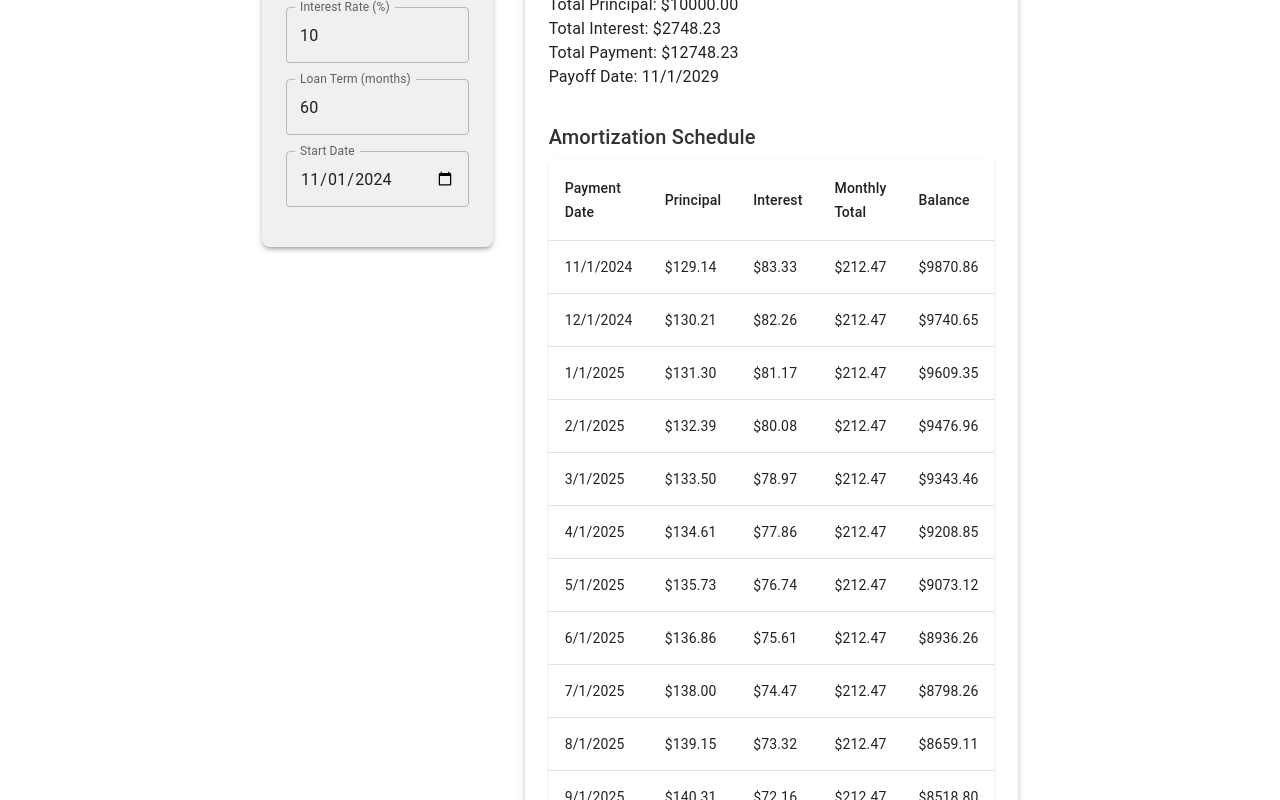
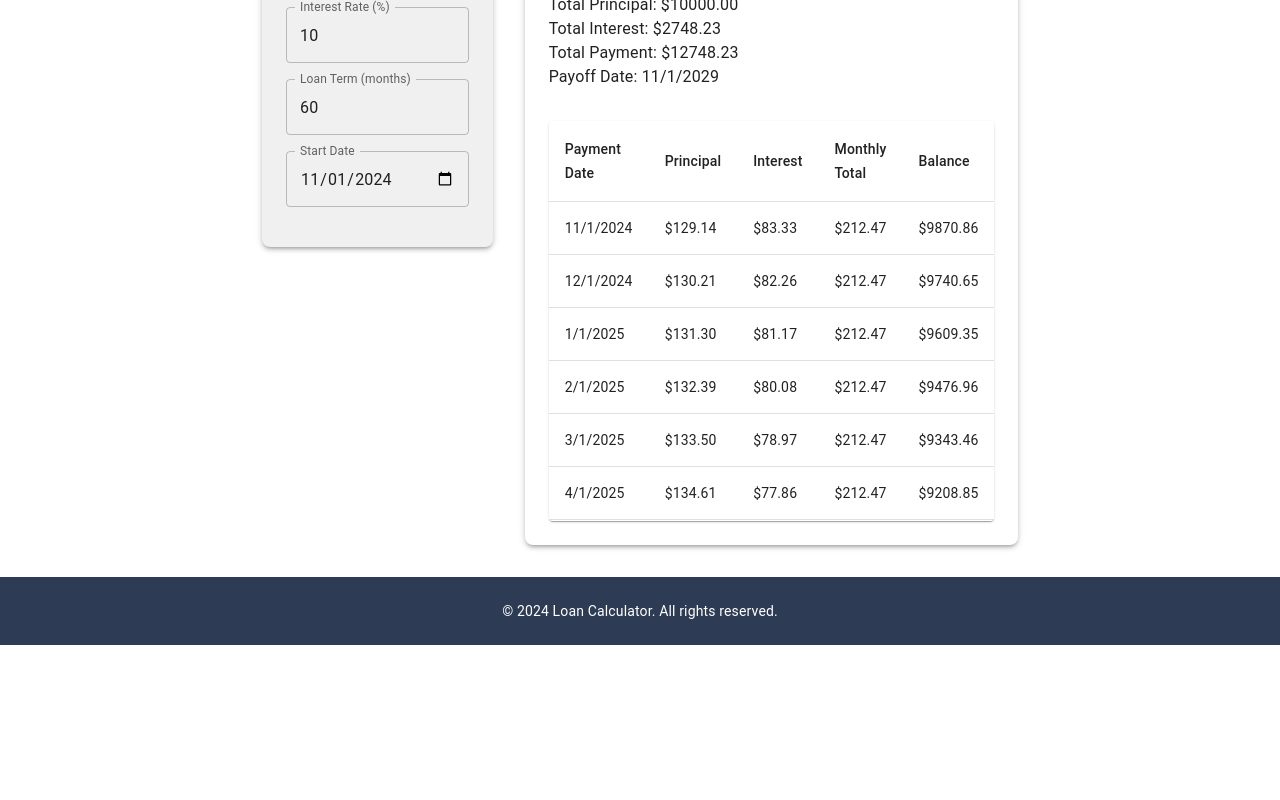
Before and after one commit to saurabh-1907/Aharnish_Infotech_assessment, a Next.js app: page / in a window 1280 px wide. Shown: the part 320-1120 px from the top of the page. After the commit the page ends 965 px from the top, so only its background shows below. Built offline with nearby package versions, Linux system fonts and the light colour scheme.

Commit message:
added scroll to schedule table

```diff
--- /dev/null
+++ b/src/components/AmortizationTable.tsx
@@ -0,0 +1,57 @@
+import React from 'react';
+import {
+  Table,
+  TableBody,
+  TableCell,
+  TableContainer,
+  TableHead,
+  TableRow,
+  Paper,
+  Box
+} from '@mui/material';
+import { AmortizationRow } from '../types/loan';
+
+interface Props {
+  schedule: AmortizationRow[];
+}
+
+const AmortizationTable: React.FC<Props> = ({ schedule }) => {
+  return (
+    <Box sx={{ mt: 4 }}>
+      <TableContainer
+        component={Paper}
+        sx={{
+          maxHeight: 400,
+          '& .MuiTableContainer-root': {
+            overflow: 'auto'
+          }
+        }}
+      >
+        <Table stickyHeader>
+          <TableHead>
+            <TableRow>
+              <TableCell>Payment Date</TableCell>
+              <TableCell>Principal</TableCell>
+              <TableCell>Interest</TableCell>
+              <TableCell>Monthly Total</TableCell>
+              <TableCell>Balance</TableCell>
+            </TableRow>
+          </TableHead>
+          <TableBody>
+            {schedule.map((row, index) => (
+              <TableRow key={index}>
+                <TableCell>{row.paymentDate}</TableCell>
+                <TableCell>${row.principal.toFixed(2)}</TableCell>
+                <TableCell>${row.interest.toFixed(2)}</TableCell>
+                <TableCell>${row.monthlyTotal.toFixed(2)}</TableCell>
+                <TableCell>${row.balance.toFixed(2)}</TableCell>
+              </TableRow>
+            ))}
+          </TableBody>
+        </Table>
+      </TableContainer>
+    </Box>
+  );
+};
+
+export default AmortizationTable;
--- a/src/components/LoanCalculatorForm.tsx
+++ b/src/components/LoanCalculatorForm.tsx
@@ -1,25 +1,10 @@
 // src/components/LoanCalculatorForm.tsx
-
-'use client';
-
 import React, { useState, useEffect } from 'react';
-import { TextField, Typography, Container, Box, Grid, Table, TableBody, TableCell, TableContainer, TableHead, TableRow, Paper } from '@mui/material';
+import { Typography, Container, Box, Grid } from '@mui/material';
 import { calculateMonthlyPayment, calculateLoanSummary, calculateAmortizationSchedule } from '../utils/calculations';
-
-interface LoanSummary {
-  totalPrincipal: number;
-  totalInterest: number;
-  totalPayment: number;
-  payoffDate: string;
-}
-
-export interface AmortizationRow {
-  paymentDate: string;
-  principal: number;
-  interest: number;
-  monthlyTotal: number;
-  balance: number;
-}
+import LoanDetails from './LoanDetails';
+import AmortizationTable from './AmortizationTable';
+import { LoanSummary, AmortizationRow } from '../types/loan';
 
 export default function LoanCalculatorForm() {
   const [loanAmount, setLoanAmount] = useState(10000);
@@ -34,7 +19,7 @@ export default function LoanCalculatorForm() {
     const payment = calculateMonthlyPayment(loanAmount, interestRate, loanTerm);
     setMonthlyPayment(payment);
 
-    const summary: LoanSummary = calculateLoanSummary(loanAmount, interestRate, loanTerm, startDate);
+    const summary = calculateLoanSummary(loanAmount, interestRate, loanTerm, startDate);
     setLoanSummary(summary);
 
     const schedule = calculateAmortizationSchedule(loanAmount, interestRate, loanTerm, startDate);
@@ -45,15 +30,16 @@ export default function LoanCalculatorForm() {
     <Container maxWidth="md" sx={{ mt: 4 }}>
       <Grid container spacing={4}>
         <Grid item xs={12} md={4}>
-          <Box component="form" noValidate autoComplete="off" sx={{ bgcolor: '#f0f0f0', p: 3, borderRadius: 2, boxShadow: 3 }}>
-            <Typography variant="h6" gutterBottom>
-              Loan Details
-            </Typography>
-            <TextField label="Loan Amount" type="number" fullWidth value={loanAmount} onChange={(e) => setLoanAmount(Number(e.target.value))} sx={{ mb: 2 }} />
-            <TextField label="Interest Rate (%)" type="number" fullWidth value={interestRate} onChange={(e) => setInterestRate(Number(e.target.value))} sx={{ mb: 2 }} />
-            <TextField label="Loan Term (months)" type="number" fullWidth value={loanTerm} onChange={(e) => setLoanTerm(Number(e.target.value))} sx={{ mb: 2 }} />
-            <TextField label="Start Date" type="date" fullWidth value={startDate} onChange={(e) => setStartDate(e.target.value)} sx={{ mb: 2 }} />
-          </Box>
+          <LoanDetails
+            loanAmount={loanAmount}
+            interestRate={interestRate}
+            loanTerm={loanTerm}
+            startDate={startDate}
+            onLoanAmountChange={setLoanAmount}
+            onInterestRateChange={setInterestRate}
+            onLoanTermChange={setLoanTerm}
+            onStartDateChange={setStartDate}
+          />
         </Grid>
 
         <Grid item xs={12} md={8}>
@@ -76,35 +62,7 @@ export default function LoanCalculatorForm() {
             )}
 
             {amortizationSchedule.length > 0 && (
-              <Box sx={{ mt: 4 }}>
-                <Typography variant="h6" gutterBottom>
-                  Amortization Schedule
-                </Typography>
-                <TableContainer component={Paper}>
-                  <Table>
-                    <TableHead>
-                      <TableRow>
-                        <TableCell>Payment Date</TableCell>
-                        <TableCell>Principal</TableCell>
-                        <TableCell>Interest</TableCell>
-                        <TableCell>Monthly Total</TableCell>
-                        <TableCell>Balance</TableCell>
-                      </TableRow>
-                    </TableHead>
-                    <TableBody>
-                      {amortizationSchedule.map((row, index) => (
-                        <TableRow key={index}>
-                          <TableCell>{row.paymentDate}</TableCell>
-                          <TableCell>${row.principal.toFixed(2)}</TableCell>
-                          <TableCell>${row.interest.toFixed(2)}</TableCell>
-                          <TableCell>${row.monthlyTotal.toFixed(2)}</TableCell>
-                          <TableCell>${row.balance.toFixed(2)}</TableCell>
-                        </TableRow>
-                      ))}
-                    </TableBody>
-                  </Table>
-                </TableContainer>
-              </Box>
+              <AmortizationTable schedule={amortizationSchedule} />
             )}
           </Box>
         </Grid>
--- /dev/null
+++ b/src/components/LoanDetails.tsx
@@ -0,0 +1,66 @@
+import React from 'react';
+import { TextField, Typography, Box } from '@mui/material';
+
+interface Props {
+  loanAmount: number;
+  interestRate: number;
+  loanTerm: number;
+  startDate: string;
+  onLoanAmountChange: (value: number) => void;
+  onInterestRateChange: (value: number) => void;
+  onLoanTermChange: (value: number) => void;
+  onStartDateChange: (value: string) => void;
+}
+
+const LoanDetails: React.FC<Props> = ({
+  loanAmount,
+  interestRate,
+  loanTerm,
+  startDate,
+  onLoanAmountChange,
+  onInterestRateChange,
+  onLoanTermChange,
+  onStartDateChange,
+}) => {
+  return (
+    <Box component="form" noValidate autoComplete="off" sx={{ bgcolor: '#f0f0f0', p: 3, borderRadius: 2, boxShadow: 3 }}>
+      <Typography variant="h6" gutterBottom>
+        Loan Details
+      </Typography>
+      <TextField
+        label="Loan Amount"
+        type="number"
+        fullWidth
+        value={loanAmount}
+        onChange={(e) => onLoanAmountChange(Number(e.target.value))}
+        sx={{ mb: 2 }}
+      />
+      <TextField
+        label="Interest Rate (%)"
+        type="number"
+        fullWidth
+        value={interestRate}
+        onChange={(e) => onInterestRateChange(Number(e.target.value))}
+        sx={{ mb: 2 }}
+      />
+      <TextField
+        label="Loan Term (months)"
+        type="number"
+        fullWidth
+        value={loanTerm}
+        onChange={(e) => onLoanTermChange(Number(e.target.value))}
+        sx={{ mb: 2 }}
+      />
+      <TextField
+        label="Start Date"
+        type="date"
+        fullWidth
+        value={startDate}
+        onChange={(e) => onStartDateChange(e.target.value)}
+        sx={{ mb: 2 }}
+      />
+    </Box>
+  );
+};
+
+export default LoanDetails;
--- /dev/null
+++ b/src/types/loan.ts
@@ -0,0 +1,14 @@
+export interface LoanSummary {
+    totalPrincipal: number;
+    totalInterest: number;
+    totalPayment: number;
+    payoffDate: string;
+  }
+
+  export interface AmortizationRow {
+    paymentDate: string;
+    principal: number;
+    interest: number;
+    monthlyTotal: number;
+    balance: number;
+  }
```
Also changed, not shown: src/components/LoanEstimate.tsx (added).
